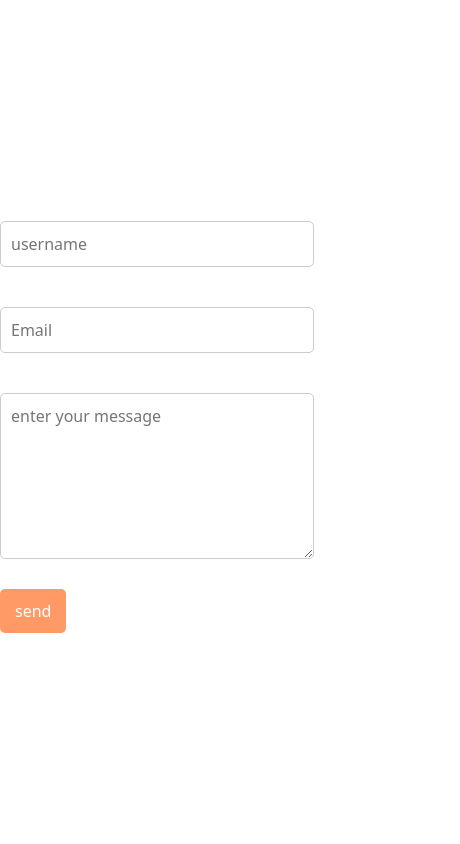
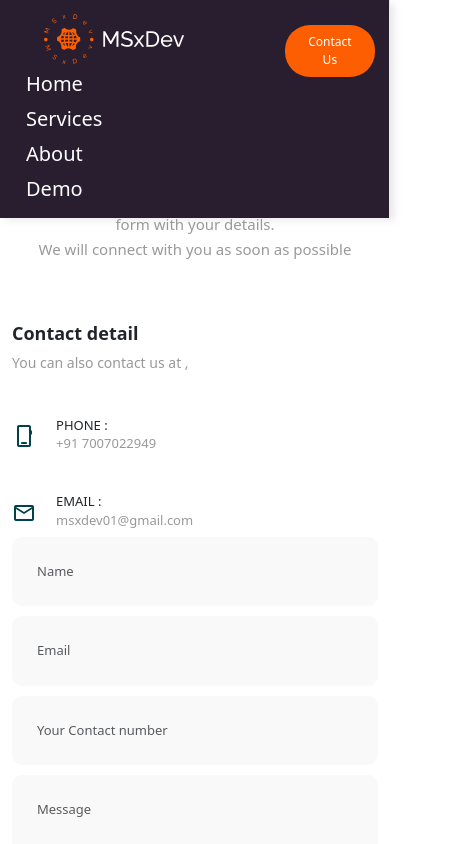
Before and after one commit to Manas0410/MSxDev.com, a React (Vite) app: page /contact in a window 390 px wide. Shown: the top 844 px of the page, 460 px wide, since content can reach past the window. Built offline with nearby package versions, Linux system fonts and the light colour scheme.

Commit message:
completely responsive funct contact us page

```diff
--- a/index.html
+++ b/index.html
@@ -5,6 +5,8 @@
   <meta charset="UTF-8" />
   <link rel="icon" type="image/svg+xml" href="/vite.svg" />
   <meta name="viewport" content="width=device-width, initial-scale=1.0" />
+  <link rel="stylesheet"
+    href="https://fonts.googleapis.com/css2?family=Material+Symbols+Outlined:opsz,wght,FILL,GRAD@24,400,0,0" />
   <link rel="preconnect" href="https://fonts.googleapis.com">
   <link rel="preconnect" href="https://fonts.googleapis.com">
   <link rel="preconnect" href="https://fonts.gstatic.com" crossorigin>
--- a/src/ContactUsComponent/ContactForm.jsx
+++ b/src/ContactUsComponent/ContactForm.jsx
@@ -2,41 +2,106 @@ import "./contactForm.css";
 const ContactForm = () => {
   return (
     <div>
-      <form
-        action="https://formspree.io/f/xpzvwzwl"
-        method="POST"
-        className="contact-inputs"
-      >
+      <section className="contact" id="contact">
+        <div className="container">
+          <div className="heading text-center">
+            <h2>
+              Contact
+              <span> Us </span>
+            </h2>
+            <p>
+              If you want to contact us ,You can fill the below form with your
+              details.
+              <br />
+              We will connect with you as soon as possible
+            </p>
+          </div>
+          <div className="row">
+            <div className="col-md-5">
+              <div className="title">
+                <h3>Contact detail</h3>
+                <p>You can also contact us at , </p>
+              </div>
+              <div className="content">
+                <div className="info">
+                  <i className="fas fa-mobile-alt">
+                    <span class="material-symbols-outlined">phone_iphone</span>
+                  </i>
+                  <h4 className="d-inline-block">
+                    PHONE :
+                    <br />
+                    <span>+91 7007022949</span>
+                  </h4>
+                </div>
+                <div className="info">
+                  <i className="far fa-envelope">
+                    <span class="material-symbols-outlined">mail</span>
+                  </i>
+                  <h4 className="d-inline-block">
+                    EMAIL :
+                    <br />
+                    <span>msxdev01@gmail.com</span>
+                  </h4>
+                </div>
+                {/* <div className="info">
+                  <i className="fas fa-map-marker-alt"></i>
+                  <h4 className="d-inline-block">
+                    ADDRESS :<br />
+                    <span>6743 last street , Abcd, Xyz</span>
+                  </h4>
+                </div> */}
+              </div>
+            </div>
+            <div className="col-md-7">
+              <form action="https://formspree.io/f/xpzvwzwl" method="POST">
+                <div className="row">
+                  <div className="col-sm-6">
                     <input
+                      name="userName"
                       type="text"
-          name="username"
-          placeholder="username"
-          autoComplete="off"
+                      className="form-control"
+                      placeholder="Name"
                       required
-          className="input-field"
                     />
-
+                  </div>
+                  <div className="col-sm-6">
                     <input
+                      name="mail"
                       type="email"
-          name="Email"
+                      className="form-control"
                       placeholder="Email"
-          autoComplete="off"
                       required
-          className="input-field"
                     />
-
+                  </div>
+                  <div className="col-sm-12">
+                    <input
+                      name="number"
+                      type="number"
+                      className="form-control"
+                      placeholder="Your Contact number"
+                      required
+                    />
+                  </div>
+                </div>
+                <div className="form-group">
                   <textarea
                     name="message"
-          cols="30"
-          rows="6"
-          autoComplete="off"
+                    className="form-control"
+                    rows="5"
+                    id="comment"
+                    placeholder="Message"
                     required
-          className="input-textArea"
-          placeholder="enter your message"
                   ></textarea>
+                </div>
 
-        <input type="submit" value="send" className="submitbutton" />
+                <button className="btn btn-block" type="submit" value="send">
+                  Send Now!
+                </button>
               </form>
+            </div>
+          </div>
+        </div>
+      </section>
     </div>
   );
 };
--- /dev/null
+++ b/src/ContactUsComponent/ContactPage.jsx
@@ -0,0 +1,14 @@
+import Footer from "../footerComponent/Footer";
+import Header from "../headerComponent/Header";
+import ContactForm from "./ContactForm";
+
+const ContactPage = () => {
+  return (
+    <div>
+      <Header />
+      <ContactForm />
+      <Footer />
+    </div>
+  );
+};
+export default ContactPage;
--- a/src/ContactUsComponent/contactForm.css
+++ b/src/ContactUsComponent/contactForm.css
@@ -1,4 +1,4 @@
-/* contactForm.css */
+/* contactForm.css
 
 .contact-inputs {
     display: flex;
@@ -40,6 +40,87 @@
 
 .submitbutton:hover {
     background-color: #45a049;
+} */
+
+/* Add more styles as needed */
+
+.contact {
+    padding: 130px 0;
 }
 
-/* Add more styles as needed */
+.contact .heading h2 {
+    font-size: 30px;
+    font-weight: 700;
+    margin: 0;
+    padding: 0;
+
+}
+
+.contact .heading h2 span {
+    color: #FC5E01;
+}
+
+.contact .heading p {
+    font-size: 15px;
+    font-weight: 400;
+    line-height: 1.7;
+    color: #999999;
+    margin: 20px 0 60px;
+    padding: 0;
+}
+
+.contact .form-control {
+    padding: 25px;
+    font-size: 13px;
+    margin-bottom: 10px;
+    background: #f9f9f9;
+    border: 0;
+    border-radius: 10px;
+}
+
+.contact button.btn {
+    padding: 10px;
+    border-radius: 10px;
+    font-size: 15px;
+    background: #FC5E01;
+    color: #ffffff;
+    width: 100%
+}
+
+.contact .title h3 {
+    font-size: 18px;
+    font-weight: 600;
+}
+
+.contact .title p {
+    font-size: 14px;
+    font-weight: 400;
+    color: #999;
+    line-height: 1.6;
+    margin: 0 0 40px;
+}
+
+.contact .content .info {
+    margin-top: 30px;
+}
+
+.contact .content .info i {
+    font-size: 30px;
+    padding: 0;
+    margin: 0;
+    color: #02434b;
+    margin-right: 20px;
+    text-align: center;
+    width: 20px;
+}
+
+.contact .content .info h4 {
+    font-size: 13px;
+    line-height: 1.4;
+}
+
+.contact .content .info h4 span {
+    font-size: 13px;
+    font-weight: 300;
+    color: #999999;
+}
--- a/src/main.jsx
+++ b/src/main.jsx
@@ -11,9 +11,9 @@
 import ReactDOM from "react-dom/client";
 import { createBrowserRouter, RouterProvider } from "react-router-dom";
 import Home from "./Home.jsx";
-import "./index.css";
-import ContactForm from "./ContactUsComponent/ContactForm.jsx";
+// import "./index.css";
 import Service from "./ServicesComp/Services.jsx";
+import ContactPage from "./ContactUsComponent/ContactPage.jsx";
 
 const router = createBrowserRouter([
   {
@@ -26,7 +26,7 @@ const router = createBrowserRouter([
   },
   {
     path: "/contact",
-    element: <ContactForm />,
+    element: <ContactPage />,
   },
 ]);
 
```
Lines whose indentation alone changed are shown as unchanged.
